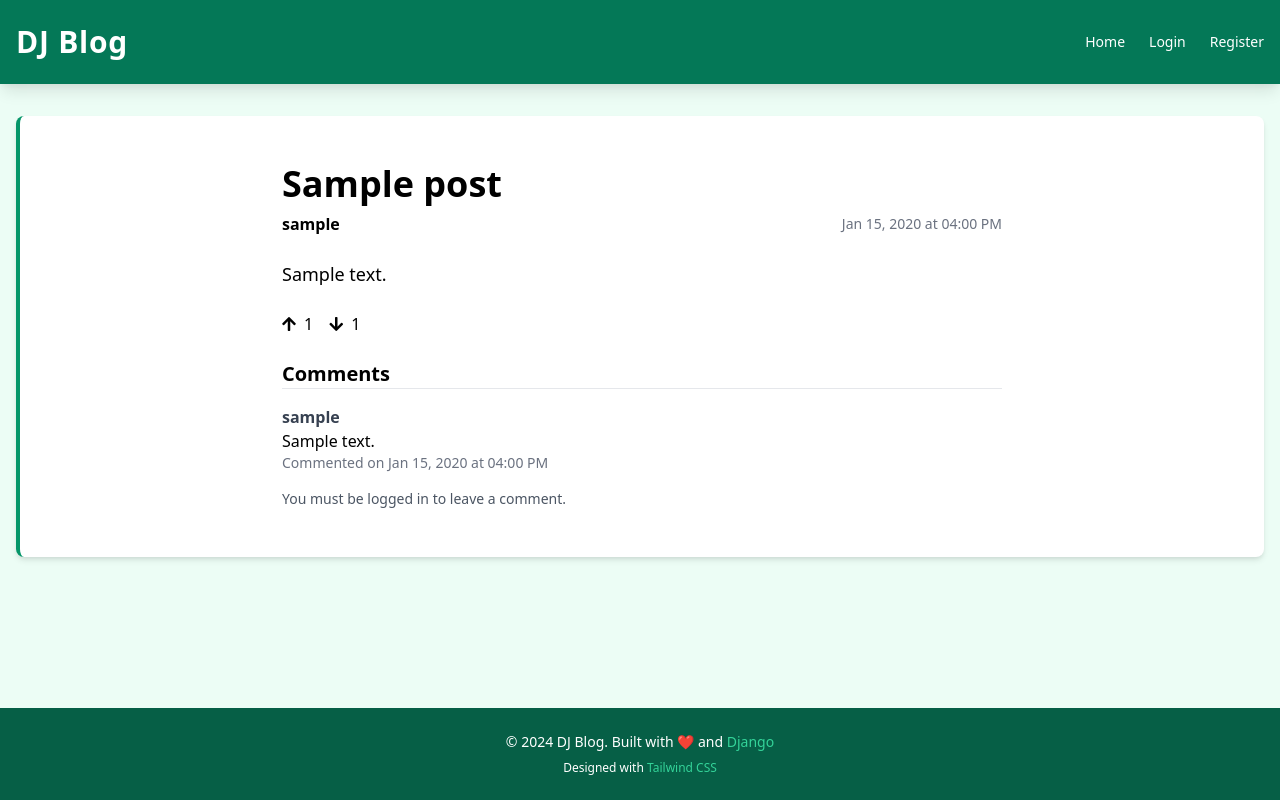
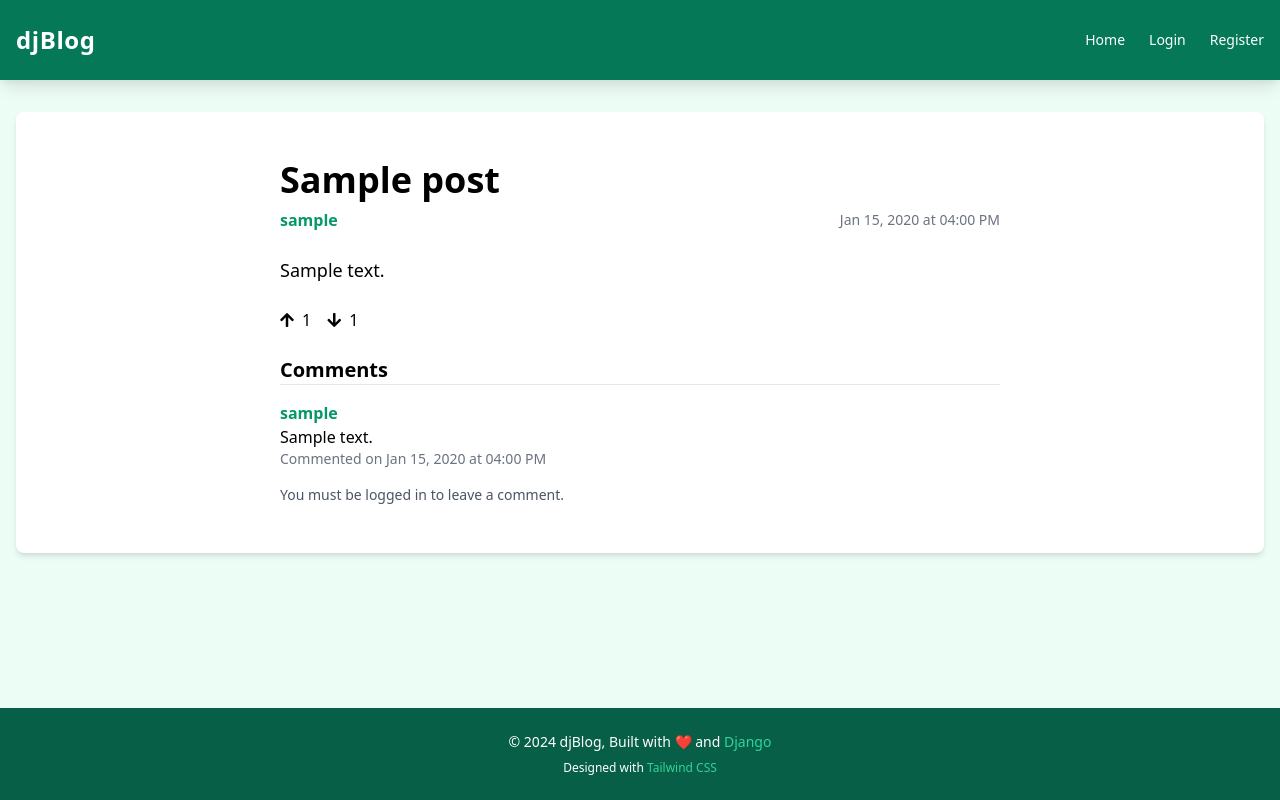
Before and after one commit to shohan-pherones/dj_blog, a Django app: page /post/1/ in a window 1280 px wide. Run offline with Django 5.2, Linux system fonts and the light colour scheme; tables that the repository leaves empty hold one stand-in row (values such as "Sample post").

Commit message:
update html

```diff
--- a/blog/templates/blog/base.html
+++ b/blog/templates/blog/base.html
@@ -3,14 +3,24 @@
     <head>
         <meta charset="UTF-8">
         <meta name="viewport" content="width=device-width, initial-scale=1.0">
-        <title>DJ Blog</title>
+        <meta name="author" content="Md. Shohanur Rahman">
+        <meta name="description" content="DJ Blog - A web development blog covering tutorials, tips, and trends in the web development world.">
+        <meta name="keywords" content="web development, tutorials, programming, HTML, CSS, JavaScript, React, Django, development tips">
+        <meta name="robots" content="index, follow">
+        <meta property="og:title" content="DJ Blog - Web Development Tutorials and Resources">
+        <meta property="og:description" content="Learn web development with tutorials, tips, and the latest trends in web development, including HTML, CSS, JavaScript, React, and Django.">
+        <meta property="og:image" content="https://img.icons8.com/?size=100&id=P5x1ndwh2L3p&format=png&color=000000">
+        <meta property="og:url" content="https://djblog-2vnf.onrender.com">
+        <meta property="og:type" content="website">
+        <link rel="icon" href="https://img.icons8.com/?size=100&id=P5x1ndwh2L3p&format=png&color=000000" type="image/png">
         <link href="https://cdn.jsdelivr.net/npm/tailwindcss@2.2.19/dist/tailwind.min.css" rel="stylesheet">
         <link rel="stylesheet" href="https://cdnjs.cloudflare.com/ajax/libs/font-awesome/5.15.3/css/all.min.css">
+        <title>{% block title %}{% endblock %}</title>
     </head>
     <body class="bg-green-50 font-sans flex flex-col min-h-screen">
         <header class="bg-green-700 text-white shadow-lg">
-            <div class="container mx-auto px-4 py-6 flex justify-between items-center">
-                <a href="{% url 'index' %}" class="text-3xl font-bold tracking-wide">DJ Blog</a>
+            <div class="container mx-auto px-4 py-6 flex flex-col sm:flex-row justify-between items-center gap-4 sm:gap-0">
+                <a href="{% url 'index' %}" class="text-2xl font-bold tracking-wide hover:text-green-300 transition">djBlog</a>
                 <nav>
                     <ul class="flex space-x-6 text-sm font-medium">
                         <li><a href="{% url 'index' %}" class="hover:text-green-300 transition">Home</a></li>
@@ -28,7 +38,7 @@
         </header>
 
         <main class="container mx-auto px-4 py-8 flex-grow">
-            <div class="bg-white border-l-4 border-green-600 rounded-lg shadow-md p-6">
+            <div class="bg-white rounded-lg shadow-md p-3 sm:p-6">
                 {% block content %}
                 {% endblock %}
             </div>
@@ -36,9 +46,9 @@
 
         <footer class="bg-green-800 text-white mt-auto">
             <div class="container mx-auto px-4 py-6 text-center">
-                <p class="text-sm">&copy; 2024 DJ Blog. Built with ❤️ and <a href="https://www.djangoproject.com/" class="text-green-400 hover:underline">Django</a></p>
+                <p class="text-sm">&copy; 2024 djBlog, Built with ❤️ and <a target="_blank" href="https://www.djangoproject.com/" class="text-green-400 hover:underline">Django</a></p>
                 <p class="text-xs mt-2">
-                    Designed with <a href="https://tailwindcss.com/" class="text-green-400 hover:underline">Tailwind CSS</a>
+                    Designed with <a target="_blank" href="https://tailwindcss.com/" class="text-green-400 hover:underline">Tailwind CSS</a>
                 </p>
             </div>
         </footer>
--- a/blog/templates/blog/create_post.html
+++ b/blog/templates/blog/create_post.html
@@ -1,4 +1,6 @@
 {% extends 'blog/base.html' %}
+
+{% block title %}Create Post | djBlog{% endblock title %}
 
 {% block content %}
     <h2 class="text-4xl font-extrabold text-green-800 mb-6 text-center">Create New Post</h2>
--- a/blog/templates/blog/edit_post.html
+++ b/blog/templates/blog/edit_post.html
@@ -1,4 +1,6 @@
 {% extends 'blog/base.html' %}
+
+{% block title %}Edit Post | djBlog{% endblock title %}
 
 {% block content %}
     <h2 class="text-4xl font-extrabold text-green-800 mb-6 text-center">Edit Post</h2>
--- a/blog/templates/blog/index.html
+++ b/blog/templates/blog/index.html
@@ -1,4 +1,6 @@
 {% extends 'blog/base.html' %}
+
+{% block title %}Home | djBlog{% endblock title %}
 
 {% block content %}
     <div class="container mx-auto my-4 p-4">
@@ -7,11 +9,11 @@
             <ul class="space-y-6">
                 {% for post in posts %}
                     <li class="border-b pb-4">
-                        <a href="{% url 'post_detail' post.id %}" class="text-green-600 hover:text-green-800 font-semibold text-2xl transition duration-300 focus:outline-none focus:ring-2 focus:ring-green-500">
+                        <a href="{% url 'post_detail' post.id %}" class="text-black hover:text-green-800 font-semibold text-2xl transition duration-300 focus:outline-none focus:underline">
                             {{ post.title }}
                         </a>
                         <div class="flex justify-between items-center mt-2">
-                            <span class="text-black text-base font-semibold">{{ post.author.username }}</span>
+                            <span class="text-green-600 text-base font-semibold">{{ post.author.username }}</span>
                             <span class="text-sm text-gray-500">{{ post.created_at|date:"M d, Y" }} at {{ post.created_at|date:"h:i A" }}</span>
                         </div>
                     </li>
--- a/blog/templates/blog/login.html
+++ b/blog/templates/blog/login.html
@@ -1,4 +1,6 @@
 {% extends 'blog/base.html' %}
+
+{% block title %}Login | djBlog{% endblock title %}
 
 {% block content %}
     <div class="container mx-auto my-4 p-4">
--- a/blog/templates/blog/post_detail.html
+++ b/blog/templates/blog/post_detail.html
@@ -1,11 +1,13 @@
 {% extends 'blog/base.html' %}
 
+{% block title %}{{post.title}} | djBlog{% endblock title %}
+
 {% block content %}
-    <div class="max-w-3xl mx-auto p-6">
-        <h2 class="text-4xl font-extrabold">{{ post.title }}</h2>
+    <div class="max-w-3xl mx-auto p-3 sm:p-6">
+        <h2 class="text-3xl sm:text-4xl font-extrabold">{{ post.title }}</h2>
 
         <div class="flex justify-between items-center mt-2">
-            <span class="text-black text-base font-semibold">{{ post.author.username }}</span>
+            <span class="text-green-600 text-base font-semibold">{{ post.author.username }}</span>
             <span class="text-sm text-gray-500">{{ post.created_at|date:"M d, Y" }} at {{ post.created_at|date:"h:i A" }}</span>
         </div>
 
@@ -39,7 +41,7 @@
             <h3 class="text-xl font-semibold">Comments</h3>
             {% for comment in comments %}
                 <div class="border-t pt-4">
-                    <p class="text-gray-700"><strong>{{ comment.author.username }}</strong></p>
+                    <p class="text-green-600"><strong>{{ comment.author.username }}</strong></p>
                     <p>{{ comment.content }}</p>
                     <p class="text-sm text-gray-500">Commented on {{ comment.created_at|date:"M d, Y" }} at {{ comment.created_at|date:"h:i A" }}</p>
                 </div>
@@ -52,7 +54,7 @@
                     <h3 class="text-lg font-semibold">Leave a comment</h3>
                     <form method="POST">
                         {% csrf_token %}
-                        <textarea name="content" id="content" class="w-full p-3 mt-2 border border-gray-300 rounded-lg" placeholder="Write your comment..."></textarea>
+                        <textarea name="content" id="content" class="w-full p-3 mt-2 border-2 border-green-300 rounded-lg focus:outline-none focus:ring-2 focus:ring-green-500 focus:border-transparent transition duration-300 h-24" placeholder="Write your comment..."></textarea>
 
                         {% if form.content.errors %}
                             <div class="text-red-500 mt-2">
--- a/blog/templates/blog/register.html
+++ b/blog/templates/blog/register.html
@@ -1,4 +1,6 @@
 {% extends 'blog/base.html' %}
+
+{% block title %}Register | djBlog{% endblock title %}
 
 {% block content %}
     <div class="container mx-auto my-4 p-4">
--- a/blog/templates/blog/user_profile.html
+++ b/blog/templates/blog/user_profile.html
@@ -1,4 +1,6 @@
 {% extends 'blog/base.html' %}
+
+{% block title %}Profile | djBlog{% endblock title %}
 
 {% block content %}
     <div class="container mx-auto my-4 p-4">
@@ -8,11 +10,11 @@
                 <ul class="space-y-6">
                     {% for post in user_posts %}
                         <li class="border-b pb-4">
-                            <a href="{% url 'post_detail' post.id %}" class="text-green-600 hover:text-green-800 font-semibold text-2xl transition duration-300 focus:outline-none focus:ring-2 focus:ring-green-500">
+                            <a href="{% url 'post_detail' post.id %}" class="text-black hover:text-green-800 font-semibold text-2xl transition duration-300 focus:outline-none focus:underline">
                                 {{ post.title }}
                             </a>
                             <div class="flex justify-between items-center mt-2">
-                                <span class="text-black text-base font-semibold">{{ post.author.username }}</span>
+                                <span class="text-green-600 text-base font-semibold">{{ post.author.username }}</span>
                                 <span class="text-sm text-gray-500">{{ post.created_at|date:"M d, Y" }} at {{ post.created_at|date:"h:i A" }}</span>
                             </div>
                         </li>
```
